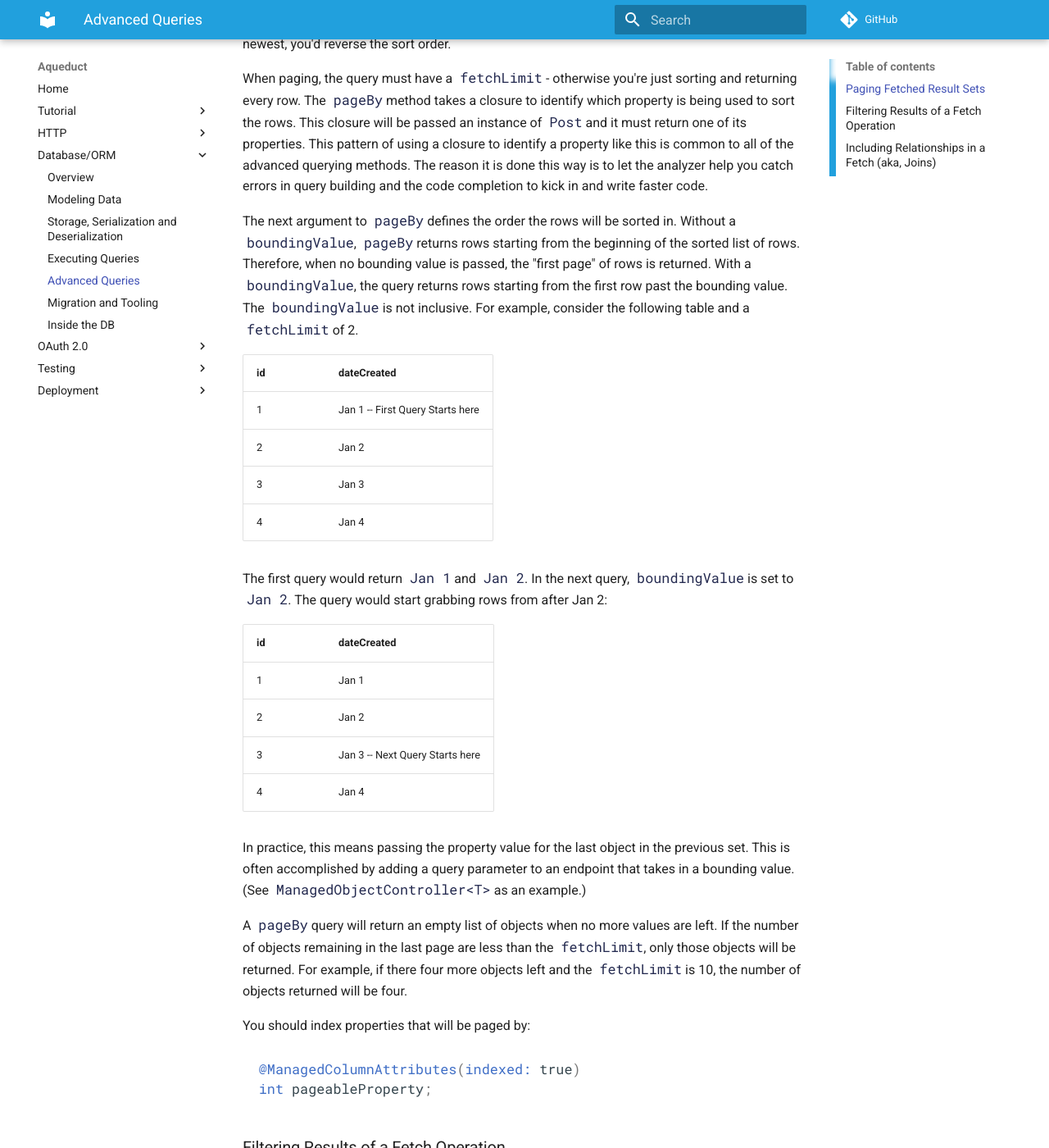
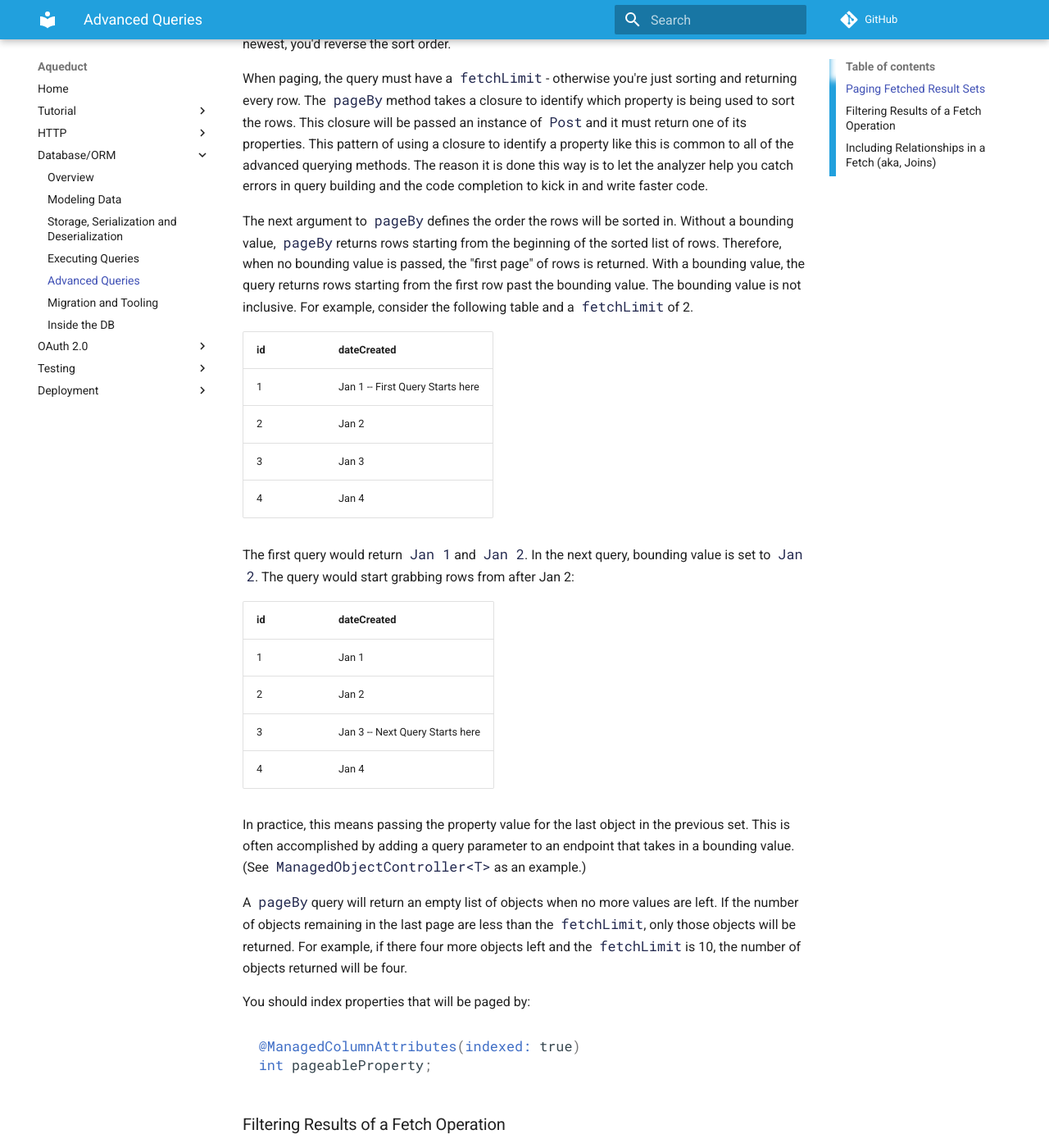
Before and after one commit to stablekernel/aqueduct, an MkDocs documentation site: the page built from docs/docs/db/advanced_queries.md, in a window 1280 px wide and 1400 px high, scrolled down 1258 px. Shown: the whole window at 82% size. Built offline with MkDocs 1.6.1 and Material for MkDocs 9.7.7, drawn with Linux system fonts in a browser that asks for light colours; comment, search, counter and statistics services are not loaded; old or Windows-style settings are respelled for this version of MkDocs; some of the changed text lies outside the part shown.

Commit message:
namespacing some refs

```diff
--- a/docs/docs/db/advanced_queries.md
+++ b/docs/docs/db/advanced_queries.md
@@ -33,7 +33,7 @@ Conceptually, this works by sorting the rows in descending order - larger times
 
 When paging, the query must have a `fetchLimit` - otherwise you're just sorting and returning every row. The `pageBy` method takes a closure to identify which property is being used to sort the rows. This closure will be passed an instance of `Post` and it must return one of its properties. This pattern of using a closure to identify a property like this is common to all of the advanced querying methods. The reason it is done this way is to let the analyzer help you catch errors in query building and the code completion to kick in and write faster code.
 
-The next argument to `pageBy` defines the order the rows will be sorted in. Without a `boundingValue`, `pageBy` returns rows starting from the beginning of the sorted list of rows. Therefore, when no bounding value is passed, the "first page" of rows is returned. With a `boundingValue`, the query returns rows starting from the first row past the bounding value. The `boundingValue` is not inclusive. For example, consider the following table and a `fetchLimit` of 2.
+The next argument to `pageBy` defines the order the rows will be sorted in. Without a bounding value, `pageBy` returns rows starting from the beginning of the sorted list of rows. Therefore, when no bounding value is passed, the "first page" of rows is returned. With a bounding value, the query returns rows starting from the first row past the bounding value. The bounding value is not inclusive. For example, consider the following table and a `fetchLimit` of 2.
 
 id|dateCreated
 --|--------------
@@ -42,7 +42,7 @@ id|dateCreated
 3|Jan 3
 4|Jan 4
 
-The first query would return `Jan 1` and `Jan 2`. In the next query, `boundingValue` is set to `Jan 2`. The query would start grabbing rows from after Jan 2:
+The first query would return `Jan 1` and `Jan 2`. In the next query, bounding value is set to `Jan 2`. The query would start grabbing rows from after Jan 2:
 
 id | dateCreated
 ---|-------------
```
Also changed, not shown: other parts of docs/docs/db/advanced_queries.md (+2 -2 lines), docs/docs/auth/authorizer.md (+1 -1 lines), docs/docs/db/executing_queries.md (+1 -1 lines), docs/docs/db/modeling_data.md (+1 -1 lines), 1 other file.
